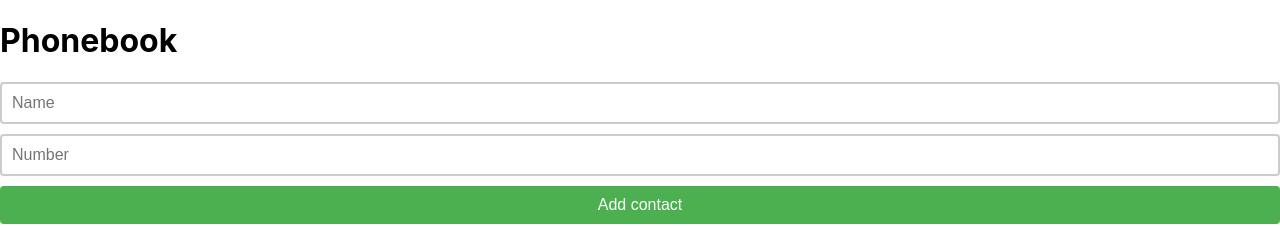
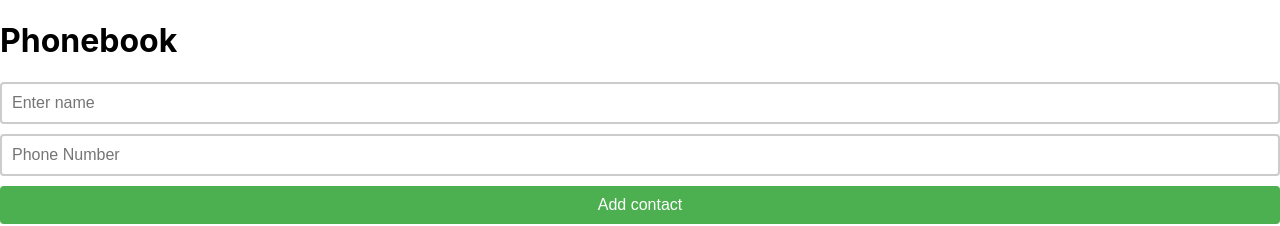
Before and after one commit to innakostich/goit-react-hw-02-phonebook, a React (Create React App) app: page / in a window 1280 px wide. Shown: the top 226 px of the page. Built offline with nearby package versions, Linux system fonts and the light colour scheme.

Commit message:
adds library

```diff
--- a/src/components/ContactsForm/ContactsForm.jsx
+++ b/src/components/ContactsForm/ContactsForm.jsx
@@ -20,13 +20,14 @@ const ContactsForm = ({ onAddContact }) => {
     <form className={css.contactsForm} onSubmit={handleSubmit}>
       <input
         type="text"
-        placeholder="Name"
+        name="name"
+        placeholder="Enter name"
         value={name}
         onChange={(event) => setName(event.target.value)}
       />
       <input
         type="text"
-        placeholder="Number"
+        placeholder="Phone Number"
         value={number}
         onChange={(event) => setNumber(event.target.value)}
       />
```
Also changed, not shown: src/components/ContactsList/ContactsList.jsx (+0 -25 lines).
